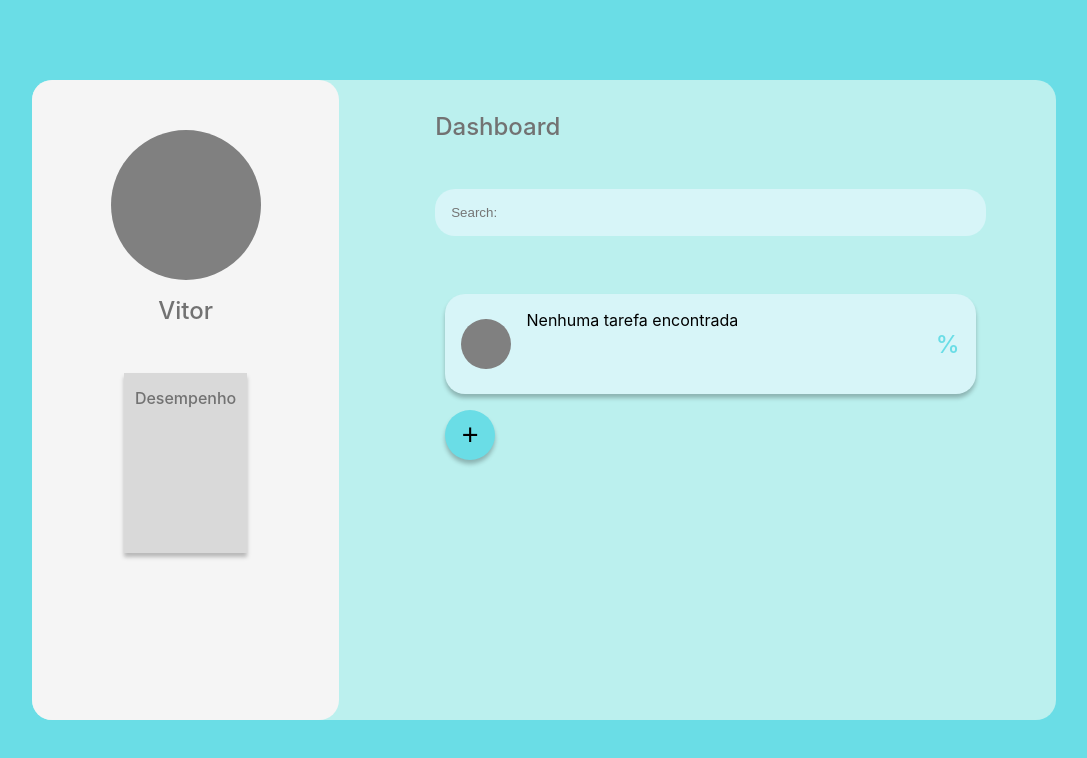
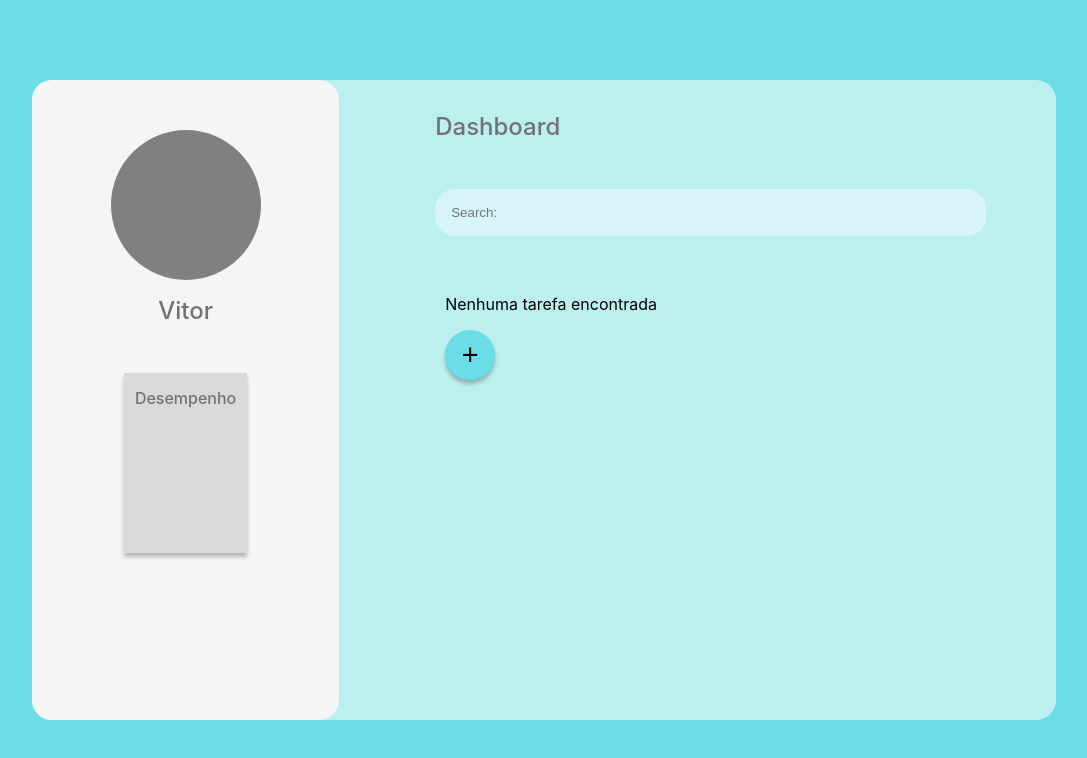
Before and after one commit to Vitor-Manoel565/App-Task, a Next.js app: page /Home in a window 1280 px wide. Shown: the top 758 px of the page, without its empty margins (96-1183 px from the left). Built offline with nearby package versions, Linux system fonts and the light colour scheme.

Commit message:
modified

```diff
--- a/src/components/containerTasks/index.tsx
+++ b/src/components/containerTasks/index.tsx
@@ -2,6 +2,7 @@ import * as S from "./styles";
 import { useEffect, useState } from "react";
 import { v4 as uuidv4 } from "uuid";
 import {TaskTypes} from "../../types/task";
+import { log } from "console";
 interface PropsTasks {
   tasks: string;
 }
@@ -9,14 +10,15 @@ interface PropsTasks {
 const ContainerTasks: React.FC<PropsTasks> = ({ tasks }) => {
   const id = uuidv4();
   const [search, getSearch] = useState("");
-  const [tasksList, setTasksList] = useState<TaskTypes[] | null>([]);
+  const [showTasks, setShowTasks] = useState(false);
+  const [tasksList, setTasksList] = useState<TaskTypes[] >([]);
 
-  useEffect(() => {
-    const tasksStorage = localStorage.getItem("tasks");
-    if (tasksStorage) {
-      setTasksList(JSON.parse(tasksStorage));
-    }
-  }, []);
+  // useEffect(() => {
+  //   const tasksStorage = localStorage.getItem("tasks");
+  //   if (tasksStorage) {
+  //     setTasksList(JSON.parse(tasksStorage));
+  //   }
+  // }, []);
 
   const AddNewTask = () => {
     const newTask = {
@@ -25,12 +27,25 @@ const ContainerTasks: React.FC<PropsTasks> = ({ tasks }) => {
       description: "Criar um dashboard",
       status: "Em andamento",
     };
-
     const oldTasks = tasksList || [];
     const newTasks = [...oldTasks, newTask];
     setTasksList(newTasks);
-    console.log(tasksList);
+    console.log(newTasks);
+    setShowTasks(true);
+    localStorage.setItem("tasks", JSON.stringify(newTasks));
   };
+
+  useEffect(() => {
+    localStorage.setItem("tasks", JSON.stringify(tasksList));
+    const tasksStorage = localStorage.getItem("tasks") || '[]';
+    if (tasksStorage) {
+      setTasksList(JSON.parse(tasksStorage));
+    }
+    tasksStorage.length < 0 ? setShowTasks(true) : setShowTasks(false);
+    console.log(showTasks);
+
+
+  }, []);
 
   useEffect(() => {}, [search]);
 
@@ -42,23 +57,24 @@ const ContainerTasks: React.FC<PropsTasks> = ({ tasks }) => {
         onChange={(e) => getSearch(e.target.value)}
       />
       <S.ContainerList>
-        <S.Item>
-          <S.LogoItem />
-          <S.ContainerProgress>
-            {tasksList?.length! > 0
-              ? tasksList?.map((task) => {
-                  return (
-                    <S.Item key={task.id}>
-                      <S.TitleTask>{task?.title}</S.TitleTask>
-                      <S.ProgressItem />
+            {
+              showTasks === true ? (
+                tasksList.map((tasks) => (
+                  <S.ContainerList key={tasks.id}>
+                    <S.Item>
+                      <S.TitleTask>{tasks.title}</S.TitleTask>
+                      <S.LogoItem />
+                      <S.ContainerProgress/>
                     </S.Item>
-                  );
-                })
-              : "Nenhuma tarefa encontrada"}
-          </S.ContainerProgress>
-          <S.ProgressText>%</S.ProgressText>
-        </S.Item>
-        <S.ButtonAddItem onClick={() => AddNewTask}>+</S.ButtonAddItem>
+                  </S.ContainerList>
+                  )
+                )
+              ) : (
+                "Nenhuma tarefa encontrada"
+              )
+            }
+
+        <S.ButtonAddItem onClick={() => AddNewTask()}>+</S.ButtonAddItem>
       </S.ContainerList>
     </S.containerTasks>
   );
```
